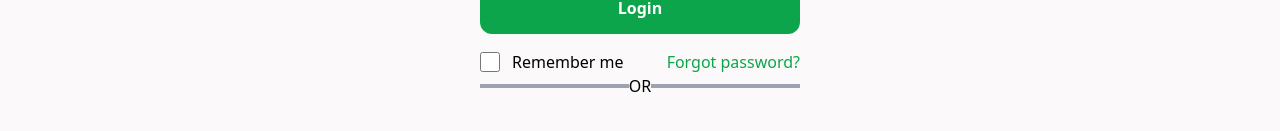
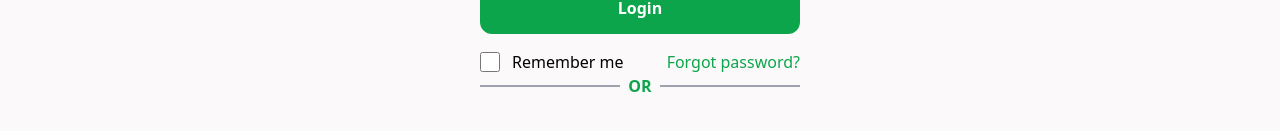
Before and after one commit to brunomaruya/ECommerce, a Next.js app: page /login in a window 1280 px wide. Shown: the part 565-696 px from the top of the page. Built offline with nearby package versions, Linux system fonts and the light colour scheme.

Commit message:
update divider

```diff
--- a/src/app/(authentification)/login/page.tsx
+++ b/src/app/(authentification)/login/page.tsx
@@ -49,10 +49,10 @@ export default function Login() {
           </Link>
         </div>
       </form>
-      <div className="flex items-center">
-        <div className="flex-1 h-1 bg-gray-400"></div>
-        <div>OR</div>
-        <div className="flex-1 h-1 bg-gray-400"></div>
+      <div className="flex items-center gap-2">
+        <div className="flex-1 h-[2px] bg-gray-400"></div>
+        <div className="text-primary-color font-semibold">OR</div>
+        <div className="flex-1 h-[2px] bg-gray-400"></div>
       </div>
     </div>
   );
```
